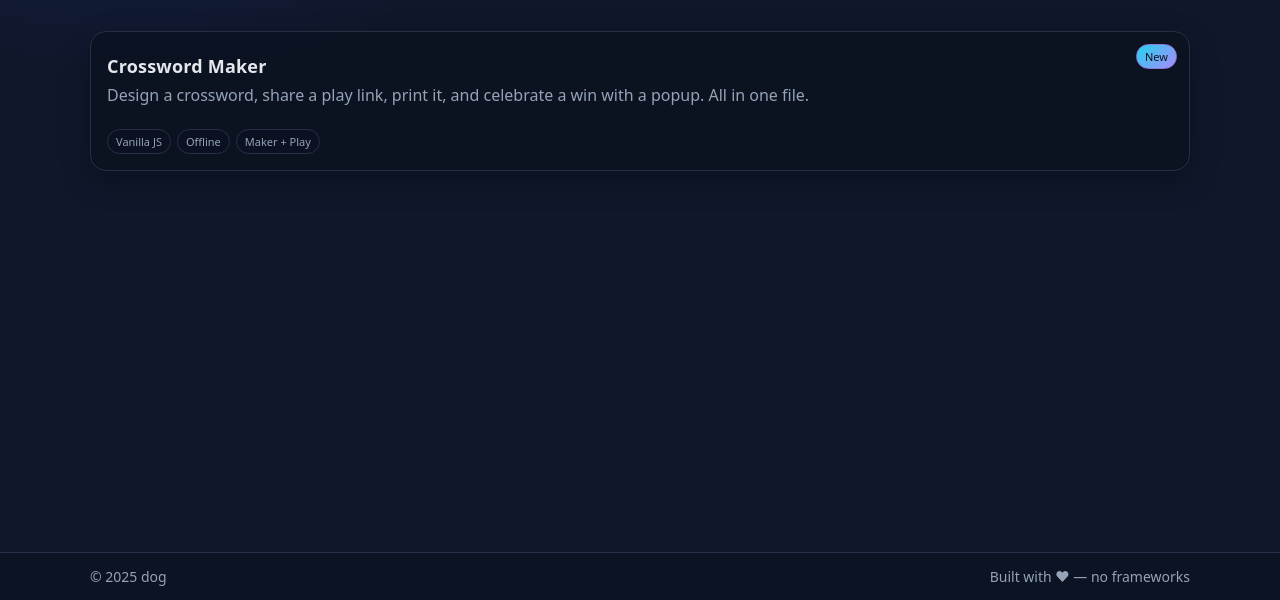
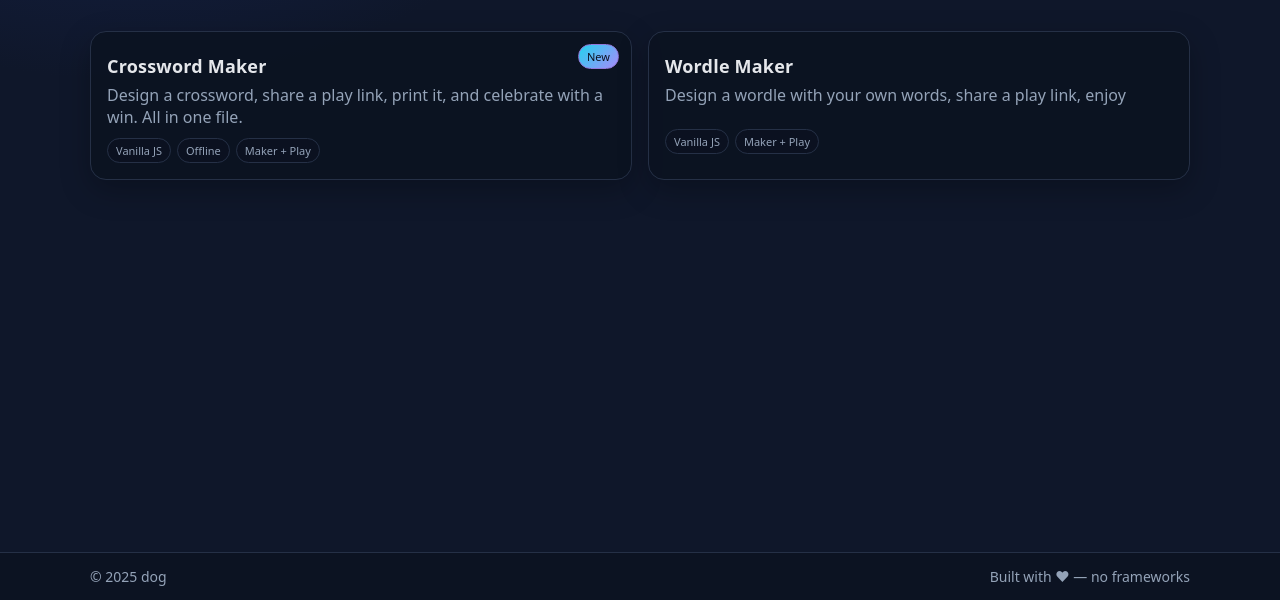
Before and after one commit to dog-blip/dogsite, a plain HTML site: page index.html in a window 1280 px wide. Shown: the part 200-800 px from the top of the page. Drawn offline with Linux system fonts and the light colour scheme.

Commit message:
Update index.html

```diff
--- a/index.html
+++ b/index.html
@@ -162,13 +162,24 @@ footer .wrap{
       <article class="card">
         <span class="badge">New</span>
         <h3>Crossword Maker</h3>
-        <p>Design a crossword, share a play link, print it, and celebrate a win with a popup. All in one file.</p>
+        <p>Design a crossword, share a play link, print it, and celebrate with a win. All in one file.</p>
         <div class="tags">
           <span class="tag">Vanilla JS</span>
           <span class="tag">Offline</span>
           <span class="tag">Maker + Play</span>
         </div>
         <a class="stretch" href="crossword.html" aria-label="Open Crossword Maker"></a>
+      </article>
+
+            <article class="card">
+        <h3>Wordle Maker</h3>
+        <p>Design a wordle with your own words, share a play link, enjoy</p>
+        <div class="tags">
+          <span class="tag">Vanilla JS</span>
+          <span class="tag">Maker + Play</span>
+        </div>
+
+        <a class="stretch" href="wordle.html" aria-label="Open Wordle Maker"></a>
       </article>
 
       <!-- Add more projects by duplicating the card above -->
```
